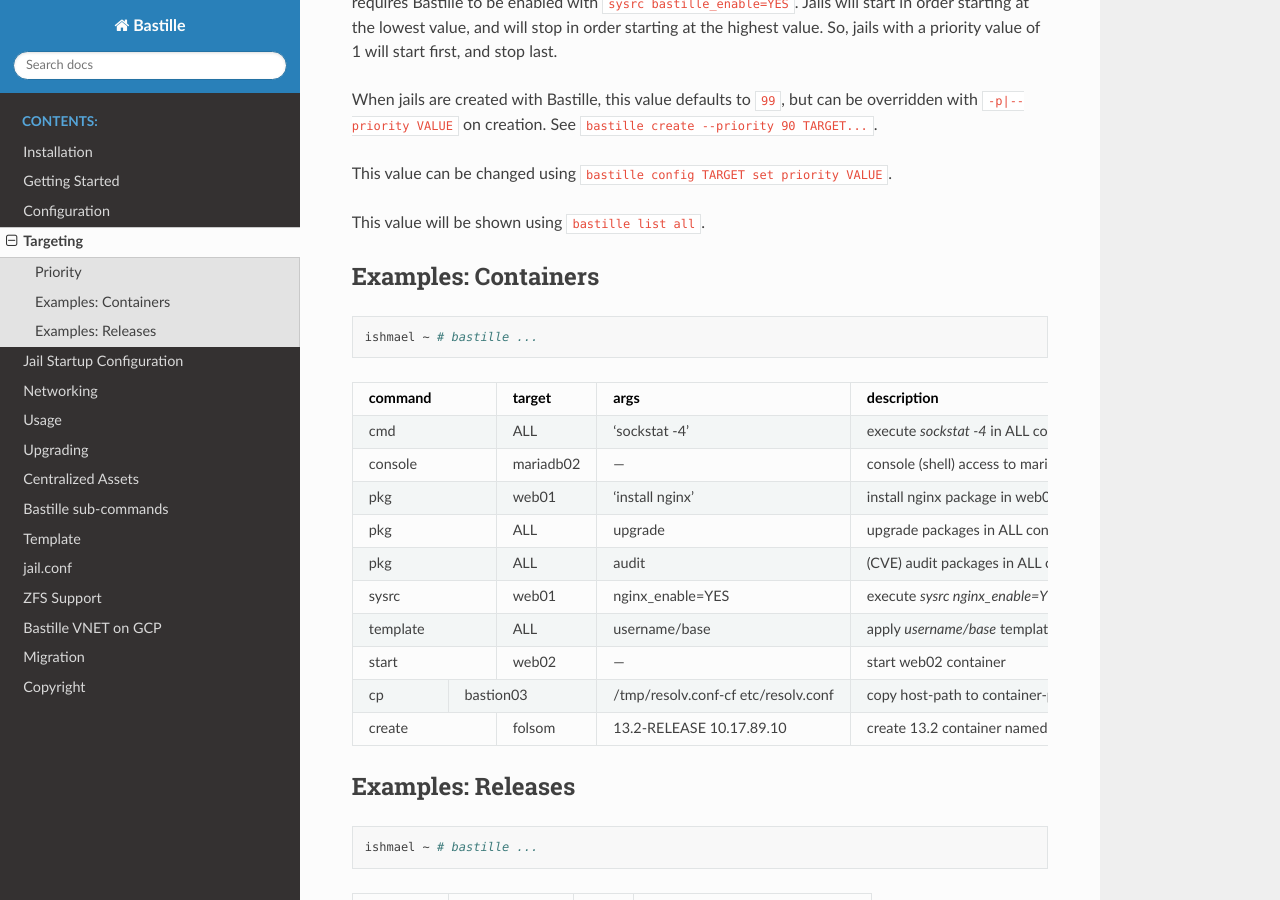
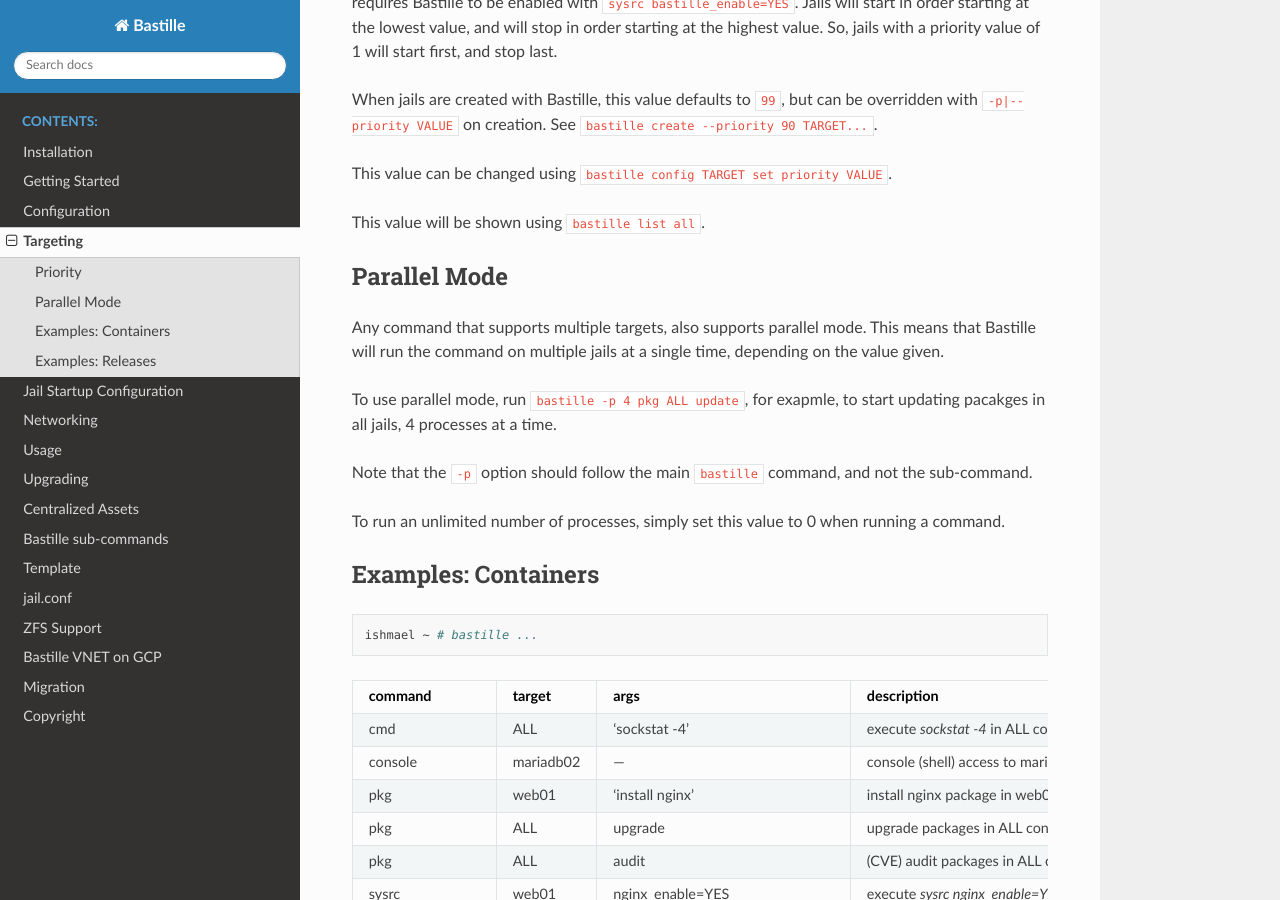
Before and after one commit to BastilleBSD/bastille, a Sphinx documentation site: the page built from docs/chapters/targeting.rst, in a window 1280 px wide and 900 px high, scrolled down 702 px. Built offline with Sphinx 7.4.7 and the Read the Docs theme 3.1.0, drawn with Linux system fonts in a browser that asks for light colours.

Commit message:
docs: Add parallel mode

```diff
--- a/docs/chapters/targeting.rst
+++ b/docs/chapters/targeting.rst
@@ -34,6 +34,22 @@ creation. See ``bastille create --priority 90 TARGET...``.
 This value can be changed using ``bastille config TARGET set priority VALUE``.
 
 This value will be shown using ``bastille list all``.
+
+Parallel Mode
+-------------
+
+Any command that supports multiple targets, also supports parallel mode. This means that
+Bastille will run the command on multiple jails at a single time, depending on the value
+given.
+
+
+To use parallel mode, run ``bastille -p 4 pkg ALL update``, for exapmle, to start
+updating pacakges in all jails, 4 processes at a time.
+
+Note that the ``-p`` option should follow the main ``bastille`` command, and not the sub-command.
+
+To run an unlimited number of processes, simply set this value to 0 when running
+a command.
 
 Examples: Containers
 --------------------
```
